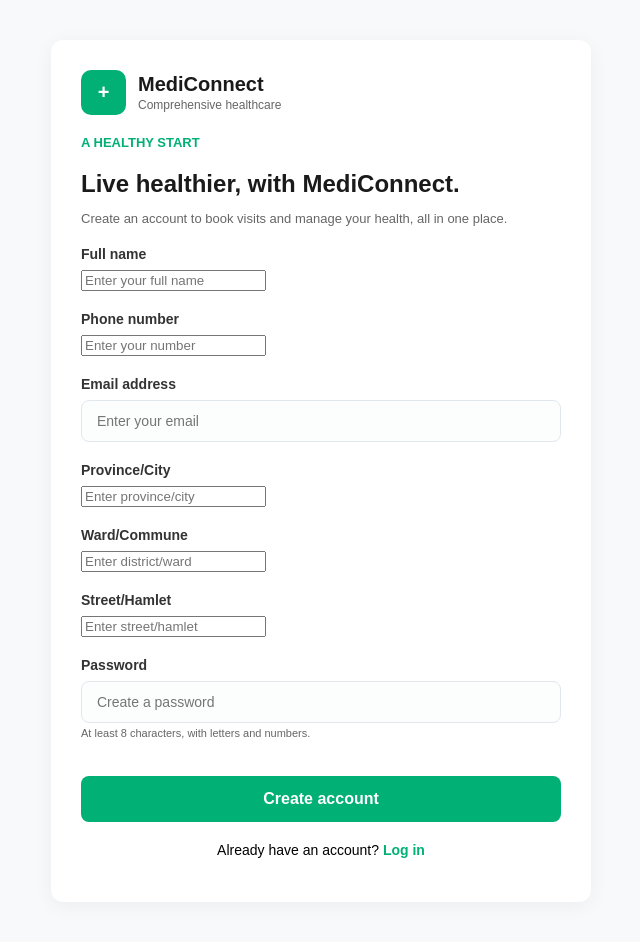
After one commit to htttranga25103-coder/MEDICONNECT_CP2596E10_Group2, a PHP site: page /auth/register.php in a window 1280 px wide. The commit adds this page. Shown: the whole page, without its empty margins (319-959 px from the left). Run offline with PHP 8.4, Linux system fonts and the light colour scheme.

Commit message:
Update register.php, articles

```diff
--- a/auth/login.php
+++ b/auth/login.php
@@ -58,6 +58,10 @@ session_start();
 
             <button type="submit">Login</button>
         </form>
+        <p style="text-align: center; margin-top:20px; font-size:14px;">
+            Don't have an account? <a href="register.php" style="color: #00b074; font-weght:bold; text-decoration: none;">Create an account</a>
+        </p>
+
     </div>
 </body>
 </html>
--- a/auth/profile.php
+++ b/auth/profile.php
@@ -33,8 +33,8 @@ if($_SERVER['REQUEST_METHOD'] === 'POST' && isset($_POST['change_password'])){
         $newHash = password_hash($newPass, PASSWORD_DEFAULT);
         $updateStmt = $pdo->prepare("UPDATE users SET password_hash = ? WHERE user_id = ?");
         $updateStmt->execute([$newHash, $userId]);
-        $message = "Password changed successfully!"
-    }else {
+        $message = "Password changed successfully!";
+    }else{
         $message="Password changed failed!";
     }
 }
--- /dev/null
+++ b/auth/register.php
@@ -0,0 +1,72 @@
+<!DOCTYPE html>
+<html lang="en">
+<head>
+    <meta charset="UTF-8">
+    <title>Create an account</title>
+    <link rel = "stylesheet" href = "../assets/css/auth_style.css">
+</head>
+<body>
+    <div class="login-card" style="width: 480px; margin: 40px auto; padding: 30px;">
+        <div class="brand-header" style="margin-bottom: 20px;">
+            <div class="brand-logo">+</div>
+            <div>
+                <p class="brand-title">MediConnect</p>
+                <p class="brand-subtitle">Comprehensive healthcare</p>
+            </div>
+        </div>
+
+        <p style="color: #00b074; font-size: 13px; font-weight: bold; margin-bottom: 5px;">A HEALTHY START</p>
+        <h2 style="font-size: 24px; margin-bottom: 8px;">Live healthier, with MediConnect.</h2>
+        <p style="color: #666; font-size: 13px; margin-bottom: 20px;">Create an account to book visits and manage your health, all in one place.</p>
+
+        <!-- Hiển thị thông báo lỗi nếu có -->
+        <?php if (isset($_SESSION['error'])): ?>
+            <div class="error"><?php echo $_SESSION['error']; unset($_SESSION['error']); ?></div>
+        <?php endif; ?>
+
+
+        <form action="register_process.php" method="POST">
+            <div class="form-group">
+                <label>Full name</label>
+                <input type="text" name="full_name" required placeholder="Enter your full name">
+            </div>
+
+            <div class="form-group">
+                <label>Phone number</label>
+                <input type="text" name="phone_number" required placeholder="Enter your number">
+            </div>
+
+            <div class="form-group">
+                <label>Email address</label>
+                <input type="email" name="email" required placeholder="Enter your email">
+            </div>
+
+            <div class="form-group">
+                <label>Province/City</label>
+                <input type="text" name="province" placeholder="Enter province/city">
+            </div>
+
+            <div class="form-group">
+                <label>Ward/Commune</label>
+                <input type="text" name="ward" placeholder="Enter district/ward">
+            </div>
+
+            <div class="form-group">
+                <label>Street/Hamlet</label>
+                <input type="text" name="street" placeholder="Enter street/hamlet">
+            </div>
+
+            <div class="form-group">
+                <label>Password</label>
+                <input type="password" name="password" required minlength="8" placeholder="Create a password">
+                <small style="color: #666; font-size: 11px;">At least 8 characters, with letters and numbers.</small>
+            </div>
+
+            <button type="submit" name="register_btn" style="margin-top: 15px;">Create account</button>
+        </form>
+    <p style = "text-align: center; margin-top: 20px; font-size:14px">
+        Already have an account? <a href="login.php" style="color: #00b074; font-weight: bold; text-decoration: none;">Log in </a>
+    </p>
+    </div>
+</body>
+</html>
```
Also changed, not shown: auth/register_process.php (+22 -6 lines), index.php (+14 -15 lines), articles/detail.php (added), articles/manage.php (added), articles/news.php (added), assets/css/style.css (added).
